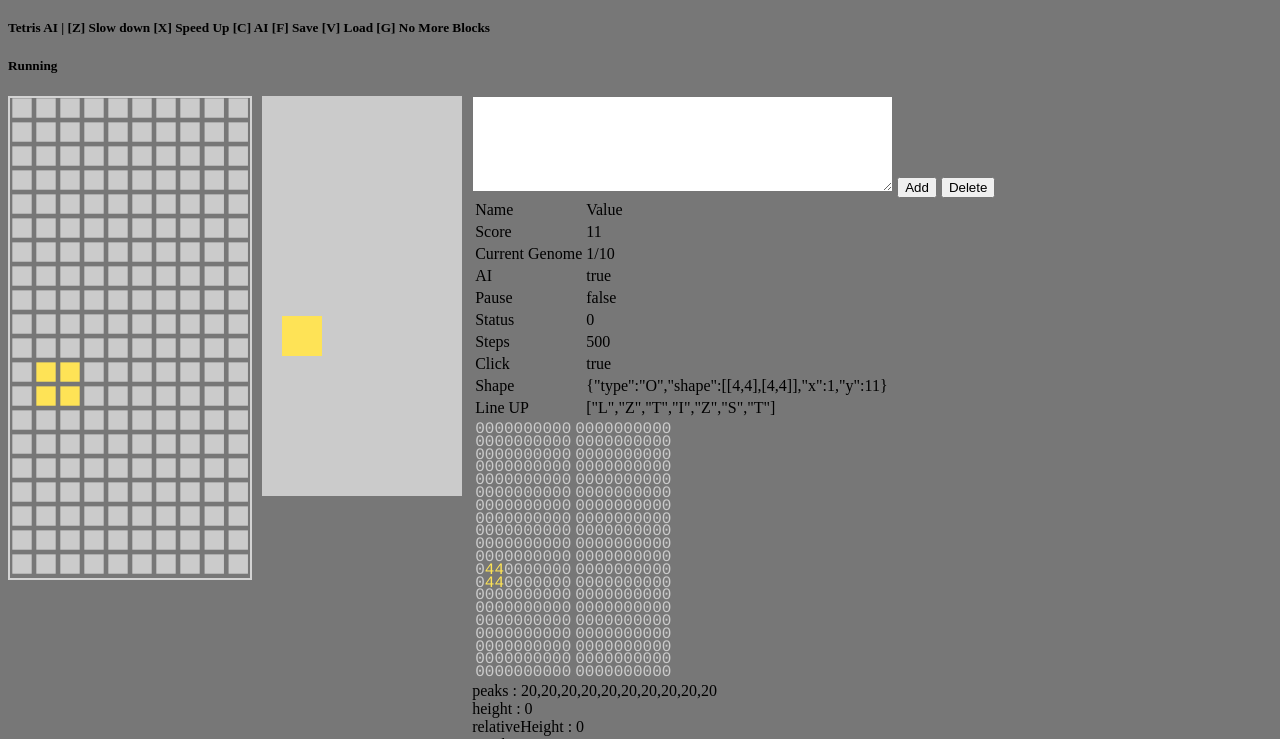
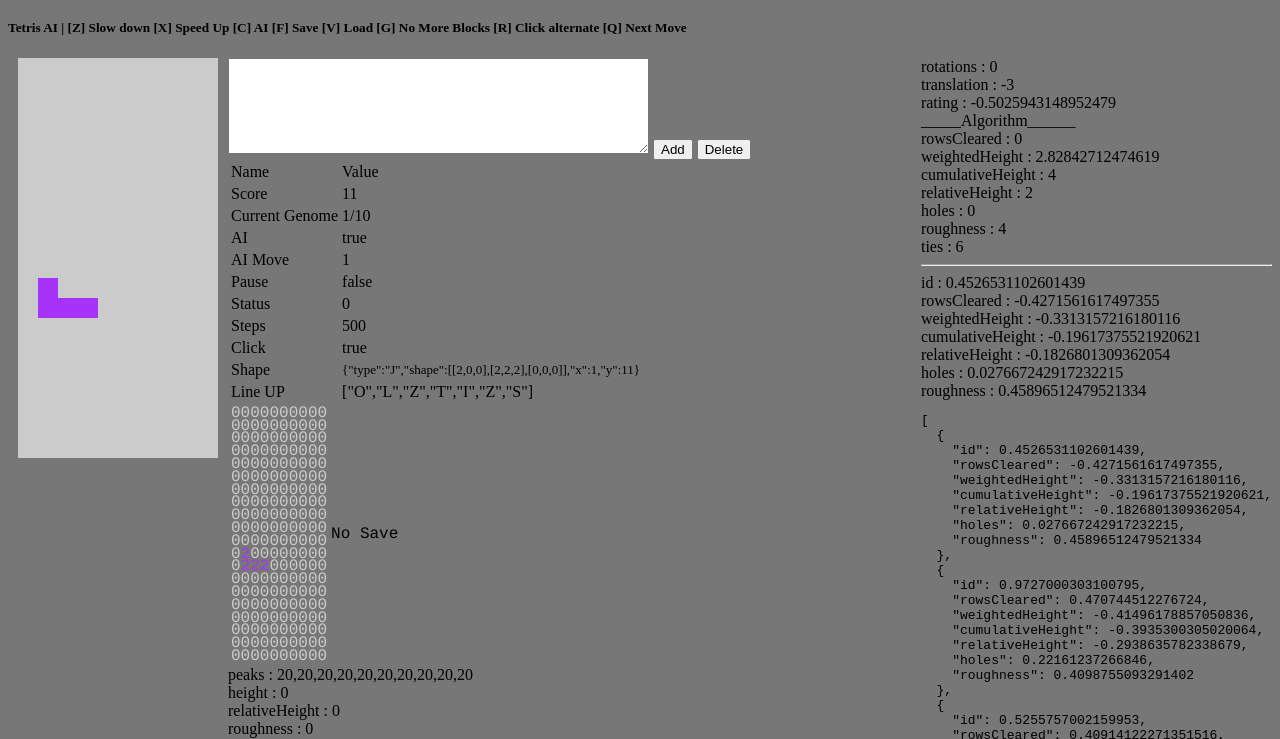
Before and after one commit to c3cris/c3tetris, a plain HTML site: page index.html in a window 1280 px wide. Shown: the part 61-800 px from the top of the page. Drawn offline with nearby package versions, Linux system fonts and the light colour scheme.

Commit message:
Changed UI to Canvas

```diff
--- a/ai.js
+++ b/ai.js
@@ -5,7 +5,7 @@ function Ai(game, population) {
   this.index = -1;
   this.movesTaken = 0;
   this.testState = 0;
-  this.moveLimit = 200;
+  this.moveLimit = 1000;
   this.genomeQ = [];
   this.action = false;
 }
@@ -93,7 +93,7 @@ Ai.prototype.makeNextMove = function () {
 
   } else {
     //time to make a move
-
+    var lastState = this.game.saveState();
     //get all the possible moves
     var possibleMoves = this.getAllPossibleMoves();
     //lets store the current state since we will update it
@@ -110,7 +110,7 @@ Ai.prototype.makeNextMove = function () {
       //add that rating to an array of highest rates moves
       possibleMoves[i].rating += nextMove.rating;
     }
-
+    this.game.loadState(lastState);
     //load current state
     // this.game.loadState(lastState);
 
@@ -131,6 +131,7 @@ Ai.prototype.makeNextMove = function () {
         this.game.moveRight();
       }
     }
+
 
   }
 };
--- a/index.html
+++ b/index.html
@@ -16,7 +16,7 @@
       color: #cbcbcb;
       font-family: Inconsolata, Courier, monospace;
       font-weight: bold;
-      font-size: 40px;
+      font-size: 34px;
       line-height: .6em;
     }
     .monospace {
@@ -24,21 +24,28 @@
       line-height: .8em;
       display:block
     }
+    .floatleft {
+      float:left;
+    }
+    .floatright {
+      float:right;
+    }
 
   </style>
 </head>
 <body>
-  <h1>c3cris Tetris</h1><h5>Tetris AI | [Z] Slow down [X] Speed Up [C] AI [F] Save [V] Load [G] No More Blocks</h5>
-  <h5 id="status"> </h5>
-  <div id="game"> </div>
+  <h1>c3cris Tetris</h1><h5>Tetris AI | [Z] Slow down [X] Speed Up [C] AI
+    [F] Save [V] Load [G] No More Blocks [R] Click alternate [Q] Next Move </h5>
+  <!--<div id="game"> </div>-->
   <canvas id="input" style="float:left;margin:0 10px;"> </canvas>
   <div id="stats">
-    <div id="gene">
+    <div id="gene" class="floatleft">
       <textarea id="geneInput" rows="6" cols="50"></textarea>
       <button id="add" type="button">Add</button>
       <button id="delete" type="button">Delete</button>
+      <div id="ai"></div>
     </div>
-    <div id="ai"></div>
+    <div id="genomes" class="floatright"></div>
   </div>
 </body>
 <script src="ai.js" type="text/javascript" charset="utf-8" async defer></script>
--- a/tetris.js
+++ b/tetris.js
@@ -3,11 +3,9 @@
  Todo - add call to bot ( abstract )
  Todo - Add evolve
  Todo - Add charting
- Todo - Create manual entry
- Todo - Add new inputs
- Todo - Create custom board inputs for testing algo
- Todo - refactor drawing for speed up
- Todo - refactor UI
+ Todo - Edit Ai live
+ Todo - Refactor UI
+ Todo - Fix Make Next Move Algorithm
 
  **/
 
@@ -29,9 +27,8 @@ var game = new Game(10, 20, "game", 500);
  */
 function Game(w, h, game, steps) {
   this.dom = document.getElementById(game);
-  this.domStatus = document.getElementById("status");
   this.domAi = document.getElementById("ai");
-  this.domInput = document.getElementById("gene");
+  this.domGenes = document.getElementById("genomes");
   this.board = [];
   this.aiFlag = true;
   this.height = h;
@@ -192,6 +189,12 @@ Game.prototype.moveDown = function () {
     //get rows eliminated
     result.rows = this.clearRows();
 
+    if (this.pause) {
+
+      this.shape = 0;
+      return result;
+    }
+
     if (this.nextShape() === false) {
       result.lose = true;
     }
@@ -277,10 +280,6 @@ Game.prototype.collision = function (x, y) {
 
 Game.prototype.nextShape = function () {
 
-  if (this.pause) {
-    this.shape = 0;
-    return true;
-  }
 
   this.shape = this.createShape();
   this.shape.x = Math.floor(this.width / 2) - 1;
@@ -445,9 +444,9 @@ Game.prototype.saveState = function () {
  */
 Game.prototype.loadState = function (state) {
   this.board = clone(state.board);
-  this.shape =  state.shape === 0 ? 0 : new Shape(state.shape);
+  this.shape = state.shape === 0 ? 0 : new Shape(state.shape);
   this.score = state.score;
-  this.seed = state.seed;
+  this.seed  = state.seed;
   this.addShape();
   // this.draw();
 };
@@ -460,6 +459,7 @@ Game.prototype.loadState = function (state) {
 
 
 Game.prototype.getBoardStats = function () {
+
   this.removeShape();
   var grid = this.board;
   var stats = {};
@@ -531,13 +531,7 @@ Game.prototype.drawBoard = function () {
 
 Game.prototype.draw = function () {
 
-  this.drawBoard();
-
-  if (this.state) {
-    this.domStatus.innerHTML = "Lost";
-  } else {
-    this.domStatus.innerHTML = "Running";
-  }
+  // this.drawBoard();
 
   // Get upcoming shapes
   var shapes = this.predictShapes(7);
@@ -547,11 +541,12 @@ Game.prototype.draw = function () {
   <tr><td>Score</td><td>" + this.score + "</td></tr>\
   <tr><td>Current Genome</td><td>" + (this.ai.index + 1 ) + "/" + this.ai.genomes.length + "</td></tr>\
   <tr><td>AI</td><td>" + this.aiFlag + "</td></tr>\
+  <tr><td>AI Move</td><td>" + this.ai.movesTaken + "</td></tr>\
   <tr><td>Pause</td><td>" + this.pause + "</td></tr>\
   <tr><td>Status</td><td>" + this.state + "</td></tr>\
   <tr><td>Steps</td><td>" + this.steps + "</td></tr>\
   <tr><td>Click</td><td>" + this.click + "</td></tr>\
-  <tr><td>Shape</td><td>" + JSON.stringify(this.shape) + "</td></tr>\
+  <tr><td>Shape</td><td style='font-size:13px;'>" + JSON.stringify(this.shape) + "</td></tr>\
   <tr><td>Line UP</td><td>" + JSON.stringify(shapes) + "</td></tr>\
   </table>";
 
@@ -582,6 +577,7 @@ Game.prototype.draw = function () {
     }
     aiHtml += aiinfo + " : " + aidata[aiinfo] + " <br> ";
   }
+
   genomeHtml = "";
   for (var gene in this.ai.genomes[this.ai.index]) {
     genomeHtml += gene + " : " + this.ai.genomes[this.ai.index][gene] + " <br> ";
@@ -590,9 +586,12 @@ Game.prototype.draw = function () {
 
   genomeHtml += "<pre>" + JSON.stringify(this.ai.genomes, false, 2) + "</pre>";
 
-  html += debug + "<div>" + statsHtml + "</div> </div><div style='float:right;'>" + genomeHtml + "</div> <div style=\"width:300px;\">" + aiHtml + " </div>";
-  this.domAi.innerHTML = html;
+ // html += debug + "<div>" + statsHtml + "</div> </div>" +
+  //  "<div style='float:right;'>" + aiHtml + genomeHtml + "</div> ";
+    // "<div style=\"width:300px;\">" + aiHtml + " </div>";
+  this.domAi.innerHTML = html + debug + statsHtml;
 
+  this.domGenes.innerHTML = aiHtml  + "<hr>" + genomeHtml;
   this.drawInput();
 
 
@@ -622,13 +621,13 @@ Game.prototype.boardDebug = function () {
   }
   debug += "</div></td>";
 
-  if (this.ai.testState !== 0) {
+  if (this.save !== 0) {
 
     debug += "<td><div>";
 
     for (var y = 0; y < this.height; y++) {
       for (var x = 0; x < this.width; x++) {
-        debug += "<span style=\"color:#" + this.colors[this.ai.testState.board[y][x]] + "\">" + this.ai.testState.board[y][x] + "</span>";
+        debug += "<span style=\"color:#" + this.colors[this.save.board[y][x]] + "\">" + this.save.board[y][x] + "</span>";
       }
       debug += "<br>";
     }
@@ -646,7 +645,7 @@ Game.prototype.boardDebug = function () {
 Game.prototype.step = function () {
 
   if (!this.checkState()) return false;
-  if (!this.shape) return this.nextShape();
+  if (!this.shape && !this.pause) return this.nextShape();
 
   this.gravity();
 
@@ -748,6 +747,8 @@ window.onkeydown = function (event) {
     game.steps /= 1.5;
   } else if (characterPressed.toUpperCase() === "C") {
     game.aiFlag = !game.aiFlag;
+  } else if (characterPressed.toUpperCase() === "Q") {
+    game.ai.makeNextMove();
   } else if (characterPressed.toUpperCase() === "G") {
     game.pause = !game.pause;
   } else if (characterPressed.toUpperCase() === "R") {
@@ -756,7 +757,7 @@ window.onkeydown = function (event) {
 
     if (game.pressed) return;
     game.pressed = true;
-    game.saveState();
+    game.save = game.saveState();
     setTimeout(function () {
       game.pressed = false;
       console.log("pressed false");
```
